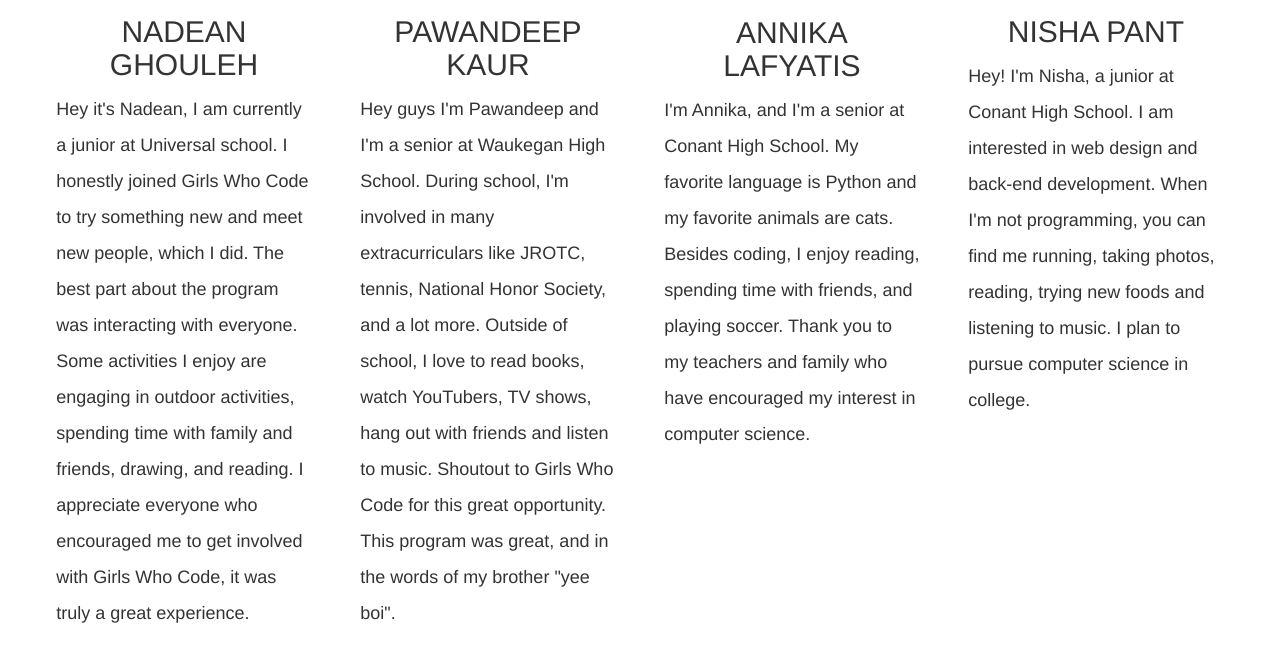
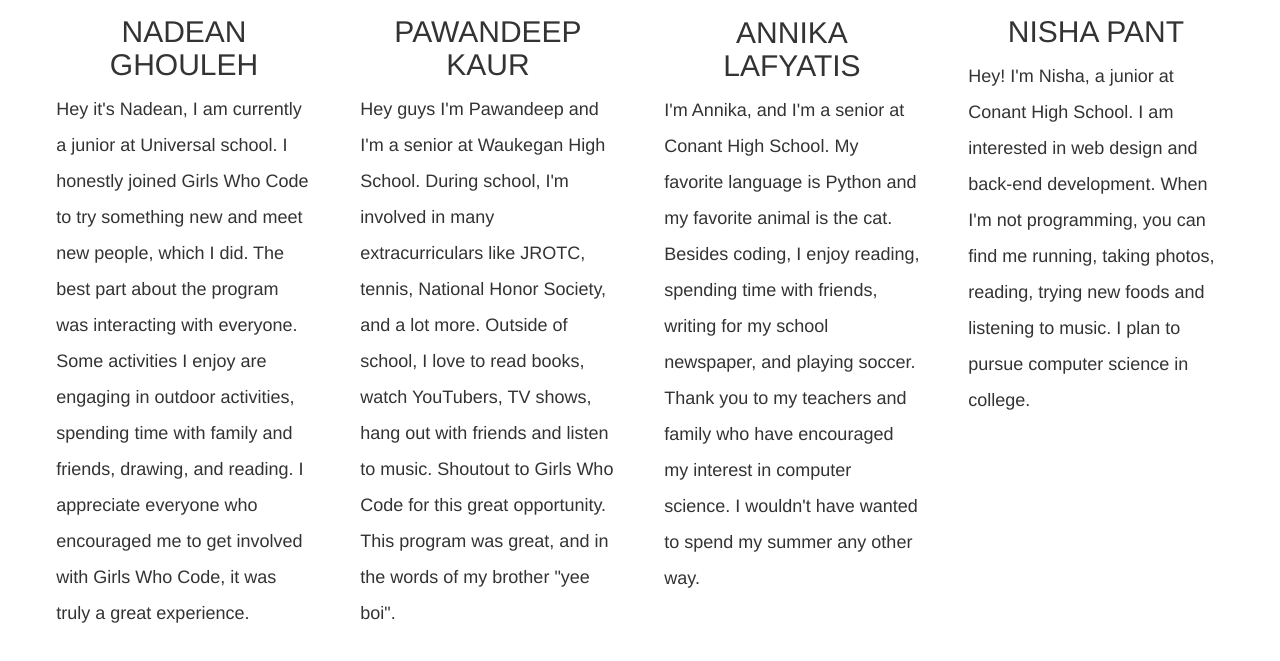
Before and after one commit to nishapant/glopalv3, a Django app: page /core/aboutus/ in a window 1280 px wide. Shown: the part 903-1564 px from the top of the page. Run offline with Django 3.2, Linux system fonts and the light colour scheme; some libraries are stand-ins or nearby versions.

Commit message:
updated annika's bio

```diff
--- a/core/templates/core/aboutus.html
+++ b/core/templates/core/aboutus.html
@@ -38,8 +38,9 @@
   <div class="ourBios">
     <img src="{% static 'core/images/annikahead.jpg' %}" id="headshot">
     <h2>ANNIKA LAFYATIS</h2>
-    <p class="left">I'm Annika, and I'm a senior at Conant High School. My favorite language is Python and my favorite animals are cats. Besides coding, I enjoy reading,
-    spending time with friends, and playing soccer. Thank you to my teachers and family who have encouraged my interest in computer science. </p>
+    <p class="left">I'm Annika, and I'm a senior at Conant High School. My favorite language is Python and my favorite animal is the cat. Besides coding, I enjoy reading,
+    spending time with friends, writing for my school newspaper, and playing soccer. Thank you to my teachers and family who have encouraged my interest in computer science.
+    I wouldn't have wanted to spend my summer any other way.</p>
   </div>
     <br>
   <div class="ourBios">
```
